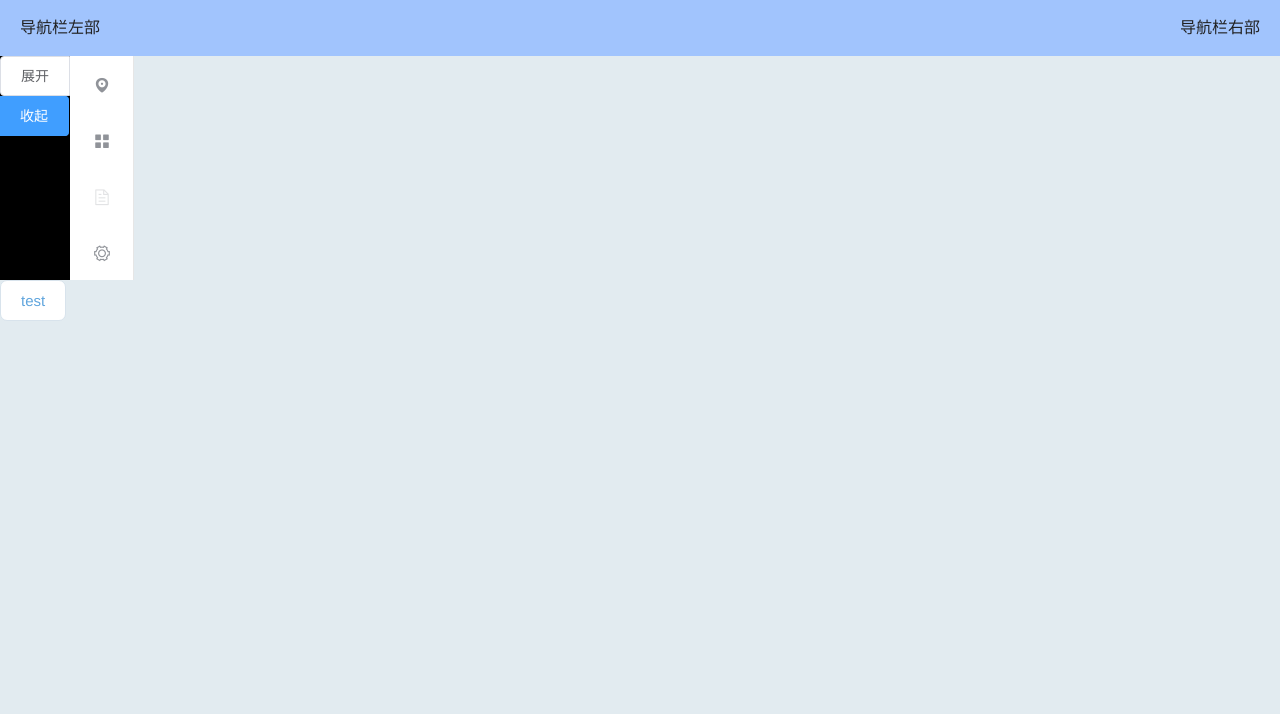
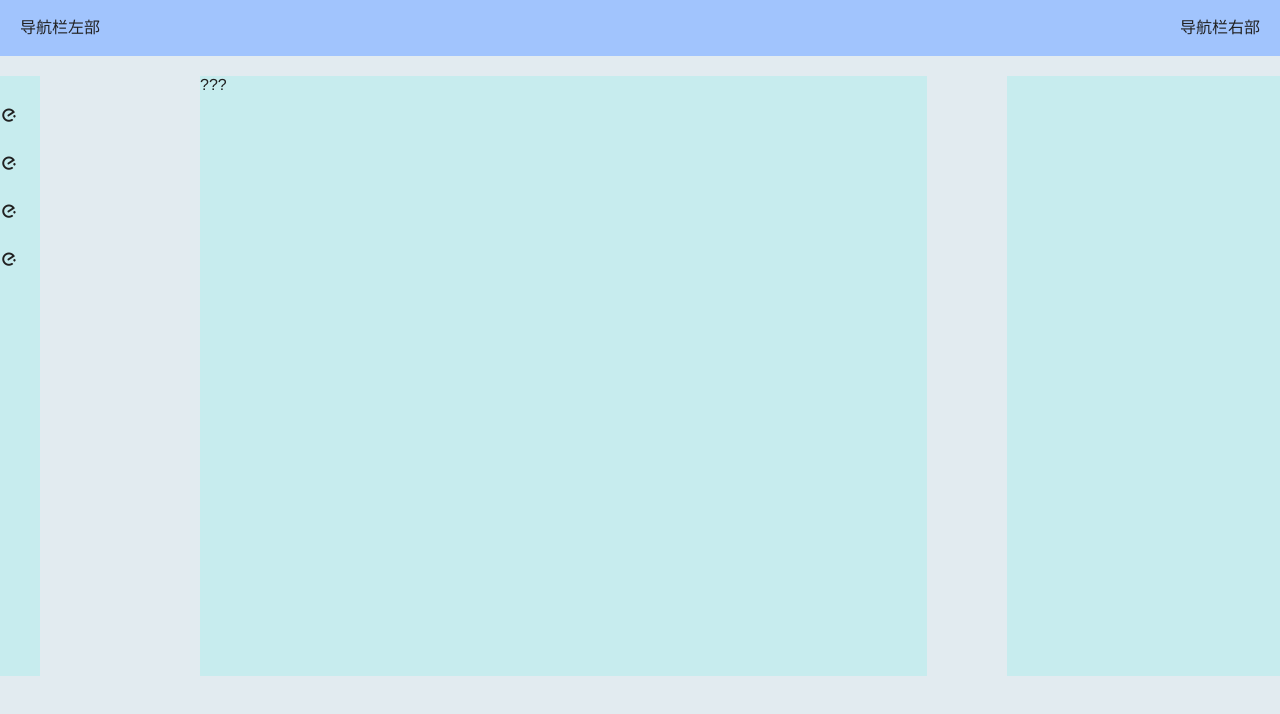
Before and after one commit to shouhou-web/RuanGongD, a Vue app in the folder vued/: page / in a window 1280 px wide. Shown: the top 714 px of the page. Built offline with nearby package versions, Linux system fonts and the light colour scheme.

Commit message:
侧边导航栏

```diff
--- a/vued/src/views/Literature/Literature.vue
+++ b/vued/src/views/Literature/Literature.vue
@@ -1,22 +1,27 @@
 <template>
   <!-- 文献详情页面 -->
   <div id="literature">
-    <div class="left">
-      <l-test>tests</l-test>
-      <l-button>test</l-button>
+    <l-leftmenu class="leftmenu">
+
+    </l-leftmenu>
+    <div class="main">
+      ???
+    </div>
+    <div class="right">
+
     </div>
   </div>
 </template>
 
 <script>
 import LTest from './childCpn/test.vue';
-import Lefthead from './childCpn/lefthead.vue';
+import LLeftmenu from './childCpn/leftmenu.vue';
 
 export default {
   name: "Literature",
   components: {
     LTest,
-    Lefthead,
+    LLeftmenu,
   },
   data() {
     return {
@@ -28,4 +33,25 @@ export default {
 </script>
 
 <style scoped>
+#literature{
+  display: flex;
+  flex-direction: row;
+  justify-content:flex-start;
+  margin-top: 20px;
+}
+.leftmenu{
+  position: absolute;
+}
+.main{
+  width: 800px;
+  height: 600px;
+  background: #c7ecee;
+  margin-left: 200px;
+}
+.right{
+  width: 300px;
+  height: 600px;
+  background: #c7ecee;
+  margin-left: 80px;
+}
 </style>
--- a/vued/src/views/Literature/childCpn/lefthead.vue
+++ /dev/null
@@ -1,56 +0,0 @@
-<template>
-  <div>
-    123
-    <el-menu
-      default-active="1-4-1"
-      class="el-menu-vertical-demo"
-      @mouseenter="openmenu()"
-      @mouseleave="closemenu()"
-      :collapse="isCollapse"
-    >
-      <el-menu-item index="1">
-        <i class="el-icon-menu"></i>
-        <span slot="title">导航一</span>
-      </el-menu-item>
-      <el-menu-item index="2">
-        <i class="el-icon-menu"></i>
-        <span slot="title">导航二</span>
-      </el-menu-item>
-      <el-menu-item index="3">
-        <i class="el-icon-document"></i>
-        <span slot="title">导航三</span>
-      </el-menu-item>
-      <el-menu-item index="4">
-        <i class="el-icon-setting"></i>
-        <span slot="title">导航四</span>
-      </el-menu-item>
-    </el-menu>
-  </div>
-</template>
-
-<script>
-export default {
-  name: "lefthead",
-  data() {
-    return {
-      isCollapse: true,
-    };
-  },
-  methods: {
-    openmenu() {
-      this.isCollapse = false;
-    },
-    closemenu() {
-      this.isCollapse = true;
-    },
-  },
-  components: {},
-};
-</script>
-
-<style scoped>
-.el-menu-vertical-demo:not(.el-menu--collapse) {
-  width: 200px;
-  min-height: 400px;
-}
-</style>
--- /dev/null
+++ b/vued/src/views/Literature/childCpn/leftmenu.vue
@@ -0,0 +1,70 @@
+<template>
+  <div id="leftmenu" @mouseenter="over()" @mouseleave="leave()">
+    <div class="list-item">
+      <i class="el-icon-eleme"></i>
+      <a v-if="dis" href="www.baidu.com">导航啦</a>
+    </div>
+    <div class="list-item">
+      <i class="el-icon-eleme"></i>
+      <a v-if="dis" href="www.baidu.com">导航啦</a>
+    </div>
+    <div class="list-item">
+      <i class="el-icon-eleme"></i>
+      <a v-if="dis" href="www.baidu.com">导航啦</a>
+    </div>
+    <div class="list-item">
+      <i class="el-icon-eleme"></i>
+      <a v-if="dis" href="www.baidu.com">导航啦</a>
+    </div>
+  </div>
+</template>
+
+<script>
+export default {
+  name: "leftmenu",
+  data() {
+    return {
+      dis: false,
+      timer: ""
+    };
+  },
+  methods: {
+    over() {
+      clearTimeout(this.timer); //清除延迟执行
+      this.timer = setTimeout(() => {
+        //设置延迟执行
+        this.dis = true;
+      }, 100);
+    },
+    leave() {
+      this.dis = false;
+    },
+  },
+  components: {},
+};
+</script>
+
+<style scoped>
+#leftmenu{
+  width: 40px;
+		height: 600px;
+		transition: width 0.3s;
+		background: #c7ecee;
+}
+#leftmenu:hover{
+  width: 120px;
+}
+.list-item{
+  display: flex;
+  flex-direction: row;
+  align-content: center;
+  margin-top: 30px;
+  font-size: 18px;
+  height: 18px;
+}
+
+.list-item > a {
+  font-size:16px;
+  margin-left: 5px;
+}
+</style>
--- a/vued/src/views/Literature/childCpn/test.vue
+++ b/vued/src/views/Literature/childCpn/test.vue
@@ -1,9 +1,9 @@
 <template>
   <div id="test">
-    <el-radio-group v-model="isCollapse" style="margin-bottom: 20px">
+    <!-- <el-radio-group v-model="isCollapse" style="margin-bottom: 20px">
       <el-radio-button :label="false">展开</el-radio-button>
       <el-radio-button :label="true">收起</el-radio-button>
-    </el-radio-group>
+    </el-radio-group> -->
     <el-menu
       default-active="1-4-1"
       class="el-menu-vertical-demo"
@@ -11,29 +11,15 @@
       @close="handleClose"
       :collapse="isCollapse"
     >
-      <el-submenu index="1">
-        <template slot="title">
-          <i class="el-icon-location"></i>
-          <span slot="title">导航一</span>
-        </template>
-        <el-menu-item-group>
-          <span slot="title">分组一</span>
-          <el-menu-item index="1-1">选项1</el-menu-item>
-          <el-menu-item index="1-2">选项2</el-menu-item>
-        </el-menu-item-group>
-        <el-menu-item-group title="分组2">
-          <el-menu-item index="1-3">选项3</el-menu-item>
-        </el-menu-item-group>
-        <el-submenu index="1-4">
-          <span slot="title">选项4</span>
-          <el-menu-item index="1-4-1">选项1</el-menu-item>
-        </el-submenu>
-      </el-submenu>
+        <el-menu-item index="1">
+        <i class="el-icon-location"></i>
+        <span>导航一11111111111111111111111111111111111</span>
+      </el-menu-item>
       <el-menu-item index="2">
         <i class="el-icon-menu"></i>
         <span slot="title">导航二</span>
       </el-menu-item>
-      <el-menu-item index="3" disabled>
+      <el-menu-item index="3">
         <i class="el-icon-document"></i>
         <span slot="title">导航三</span>
       </el-menu-item>
@@ -68,9 +54,13 @@ export default {
 
 <style scoped>
 #test{
-    display: flex;
-    width: 100px;
-    background: #000;
+    width:150px;
+transition: width 0.7s;
+background: #000;
+-webkit-transition: width 0.7s; /* Safari */
+}
+#test:hover{
+  width: 150px;
 }
 .el-menu-vertical-demo:not(.el-menu--collapse) {
   width: 200px;
```
